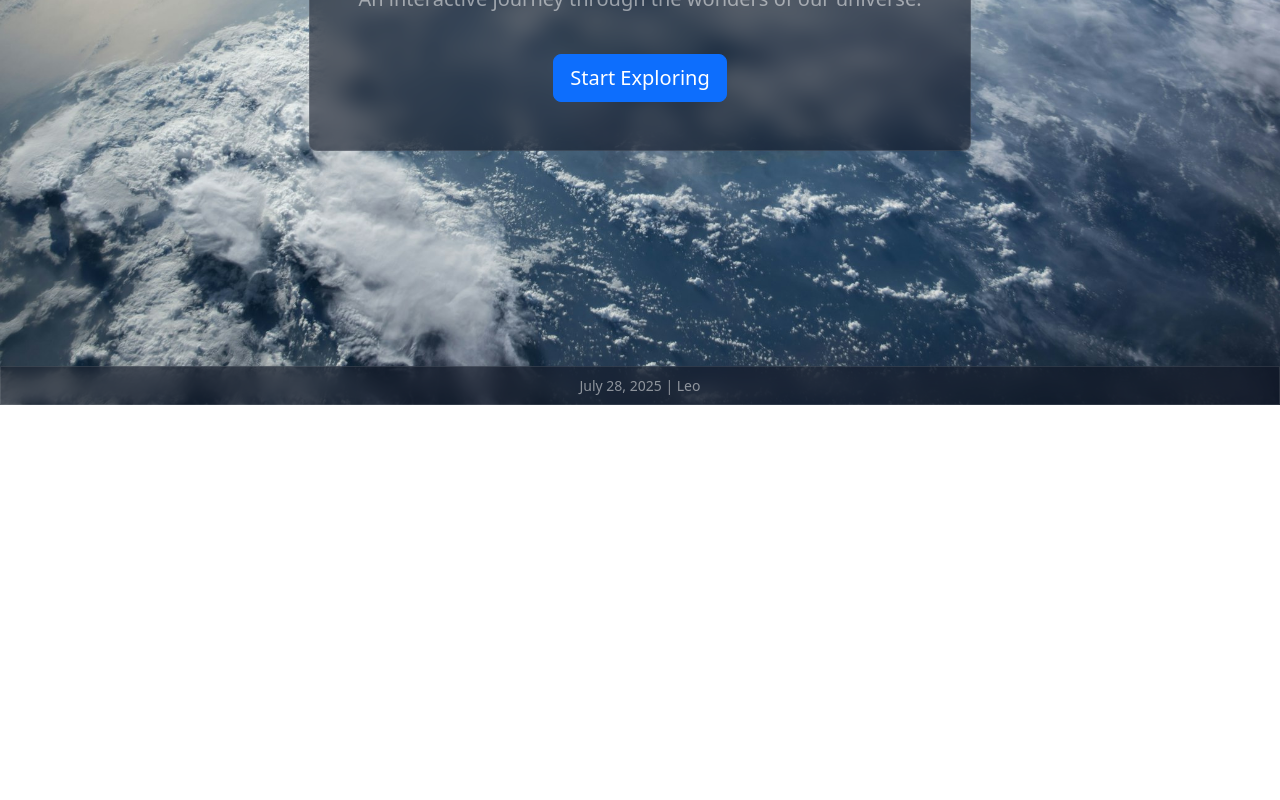
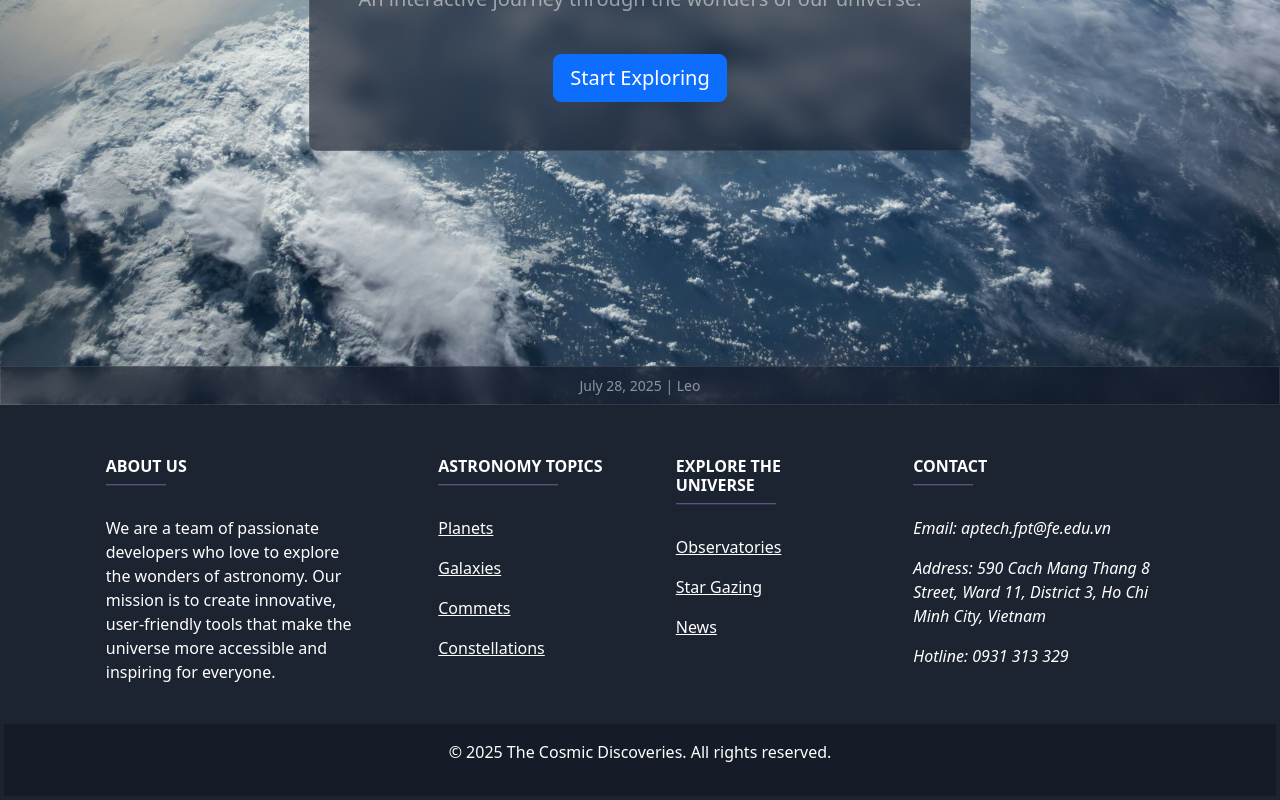
Before and after one commit to thaidoan868/sky-gaze, a React (Create React App) app: page / in a window 1280 px wide. Shown: the part 395-1195 px from the top of the page. Before the commit the page ends 800 px from the top, so only its background shows below. Built offline with nearby package versions, Linux system fonts and the light colour scheme.

Commit message:
Add Footer

```diff
--- a/src/App.js
+++ b/src/App.js
@@ -1,35 +1,43 @@
-import logo from './logo.svg';
-import './App.css';
-import NavBar from './components/common/NavBar/NavBar';
-import 'bootstrap/dist/css/bootstrap.min.css';
-import { BrowserRouter as Router, Routes, Route } from 'react-router-dom';
-import Home from './components/pages/hung/home/Home/Home'
-import Planets from './components/pages/hung/planets/Planets/Planets';
-import AstronomyTopics from './components/pages/hung/astronomy_topics/AstronomyTopics/AstronomyTopics';
-import StarGazing from './components/pages/loi/star_gazing/StarGazing/StarGazing';
-import ConstellationsComets from './components/pages/loi/constellations_comets/ConstellationsComets/ConstellationsComets';
-import Observatories from './components/pages/loi/observatories/Observatories/Observatories';
-import News from './components/pages/thai/news/News/News';
-import AboutUs from './components/pages/thai/about_us/AboutUs/AboutUs';
+import logo from "./logo.svg";
+import "./App.css";
+import NavBar from "./components/common/NavBar/NavBar";
+import "bootstrap/dist/css/bootstrap.min.css";
+import { BrowserRouter as Router, Routes, Route } from "react-router-dom";
+import Home from "./components/pages/hung/home/Home/Home";
+import Planets from "./components/pages/hung/planets/Planets/Planets";
+import AstronomyTopics from "./components/pages/hung/astronomy_topics/AstronomyTopics/AstronomyTopics";
+import StarGazing from "./components/pages/loi/star_gazing/StarGazing/StarGazing";
+import ConstellationsComets from "./components/pages/loi/constellations_comets/ConstellationsComets/ConstellationsComets";
+import Observatories from "./components/pages/loi/observatories/Observatories/Observatories";
+import News from "./components/pages/thai/news/News/News";
+import AboutUs from "./components/pages/thai/about_us/AboutUs/AboutUs";
+import { Footer } from "./components/common/Footer/Footer";
+import { NotFound } from "./components/pages/thai/not_found/NotFound/NotFound";
+import ScrollToTop from "./components/common/ScrollToTop/ScrollToToop";
 
 function App() {
   return (
     <div className="App">
       <Router>
-        <NavBar/>
+        <NavBar />
+        <ScrollToTop />
         <Routes>
-          <Route path="/" element={<Home/>}/>
-          <Route path="/planets" element={<Planets/>}/>
-          <Route path="/astronomy_topics" element={<AstronomyTopics/>}/>
-          <Route path="/star_gazing" element={<StarGazing/>}/>
-          <Route path="/constellations_comets" element={<ConstellationsComets/>}/>
-          <Route path="/observatories" element={<Observatories/>}/>
-          <Route path="/news" element={<News/>}/>
-          <Route path="/about_us" element={<AboutUs/>}/>
+          <Route path="/" element={<Home />} />
+          <Route path="/planets" element={<Planets />} />
+          <Route path="/astronomy_topics" element={<AstronomyTopics />} />
+          <Route path="/star_gazing" element={<StarGazing />} />
+          <Route
+            path="/constellations_comets"
+            element={<ConstellationsComets />}
+          />
+          <Route path="/observatories" element={<Observatories />} />
+          <Route path="/news" element={<News />} />
+          <Route path="/about_us" element={<AboutUs />} />
+          <Route path="*" element={<NotFound />} />
         </Routes>
+        <Footer />
       </Router>
     </div>
-
   );
 }
 
--- /dev/null
+++ b/src/components/common/Footer/Footer.js
@@ -0,0 +1,135 @@
+import { Link } from "react-router-dom";
+
+export function Footer() {
+  return (
+    <div className="">
+      <footer
+        className="text-center text-lg-start text-white p-1"
+        style={{ backgroundColor: "#1c2331" }}
+      >
+        {/* Section: Links */}
+        <section>
+          <div className="container text-center text-md-start mt-5">
+            <div className="row mt-3">
+              {/* About us */}
+              <div className="col-md-3 col-lg-4 col-xl-3 mx-auto mb-4">
+                <h6 className="text-uppercase fw-bold">About Us</h6>
+                <hr
+                  className="mb-4 mt-0 d-inline-block mx-auto"
+                  style={{
+                    width: "60px",
+                    backgroundColor: "#7c4dff",
+                    height: "2px",
+                  }}
+                />
+                <p>
+                  We are a team of passionate developers who love to explore the
+                  wonders of astronomy. Our mission is to create innovative,
+                  user-friendly tools that make the universe more accessible and
+                  inspiring for everyone.
+                </p>
+              </div>
+
+              {/* Astronomy Topics */}
+              <div className="col-md-2 col-lg-2 col-xl-2 mx-auto mb-4">
+                <h6 className="text-uppercase fw-bold">Astronomy Topics</h6>
+                <hr
+                  className="mb-4 mt-0 d-inline-block mx-auto"
+                  style={{
+                    width: "120px",
+                    backgroundColor: "#7c4dff",
+                    height: "2px",
+                  }}
+                />
+                <p>
+                  <Link to="/planets" className="text-white">
+                    Planets
+                  </Link>
+                </p>
+                <p>
+                  <Link to="/astronomy_topics" className="text-white">
+                    Galaxies
+                  </Link>
+                </p>
+                <p>
+                  <Link to="/constellations_comets" className="text-white">
+                    Commets
+                  </Link>
+                </p>
+                <p>
+                  <Link to="/constellations_comets" className="text-white">
+                    Constellations
+                  </Link>
+                </p>
+              </div>
+
+              {/* Useful Links */}
+              <div className="col-md-3 col-lg-2 col-xl-2 mx-auto mb-4">
+                <h6 className="text-uppercase fw-bold">Explore the Universe</h6>
+                <hr
+                  className="mb-4 mt-0 d-inline-block mx-auto"
+                  style={{
+                    width: "100px",
+                    backgroundColor: "#7c4dff",
+                    height: "2px",
+                  }}
+                />
+                <p>
+                  <Link to="/observatories" className="text-white">
+                    Observatories
+                  </Link>
+                </p>
+                <p>
+                  <Link to="/star_gazing" className="text-white">
+                    Star Gazing
+                  </Link>
+                </p>
+                <p>
+                  <Link to="/news" className="text-white">
+                    News
+                  </Link>
+                </p>
+              </div>
+
+              {/* Contact */}
+              <div className="col-md-4 col-lg-3 col-xl-3 mx-auto mb-md-0 mb-4">
+                <h6 className="text-uppercase fw-bold">Contact</h6>
+                <hr
+                  className="mb-4 mt-0 d-inline-block mx-auto"
+                  style={{
+                    width: "60px",
+                    backgroundColor: "#7c4dff",
+                    height: "2px",
+                  }}
+                />
+                <p>
+                  <i className="fas fa-home me-3">
+                    Email: aptech.fpt@fe.edu.vn
+                  </i>
+                </p>
+                <p>
+                  <i className="fas fa-envelope me-3">
+                    Address: 590 Cach Mang Thang 8 Street, Ward 11, District 3,
+                    Ho Chi Minh City, Vietnam
+                  </i>
+                </p>
+                <p>
+                  <i className="fas fa-phone me-3">Hotline: 0931 313 329</i>
+                </p>
+              </div>
+            </div>
+          </div>
+        </section>
+        {/* Section: Links */}
+
+        {/* Copyright */}
+        <div
+          className="text-center p-3"
+          style={{ backgroundColor: "rgba(0, 0, 0, 0.2)" }}
+        >
+          <p>© 2025 The Cosmic Discoveries. All rights reserved.</p>
+        </div>
+      </footer>
+    </div>
+  );
+}
--- a/src/components/common/NavBar/NavBar.js
+++ b/src/components/common/NavBar/NavBar.js
@@ -1,25 +1,25 @@
-import React, { useState, useEffect } from 'react';
-import './NavBar.css'
-import { Link } from 'react-router-dom';
+import React, { useState, useEffect } from "react";
+import "./NavBar.css";
+import { Link } from "react-router-dom";
 const Navbar = () => {
   const [visitorCount, setVisitorCount] = useState();
   const [mobileOpen, setMobileOpen] = useState(false);
 
   useEffect(() => {
-    const count = localStorage.getItem('visitorCount');
+    const count = localStorage.getItem("visitorCount");
     const updatedCount = count ? parseInt(count) + 1 : 1;
-    localStorage.setItem('visitorCount', updatedCount);
+    localStorage.setItem("visitorCount", updatedCount);
     setVisitorCount(updatedCount);
   }, []);
 
   const navLinks = [
-    { href: '/planets', label: 'Planets' },
-    { href: '/astronomy_topics', label: 'Astronomy Topics' },
-    { href: '/star_gazing', label: 'Star Gazing' },
-    { href: '/constellations_comets', label: 'Constellations comets' },
-    { href: '/observatories', label: 'Observatories' },
-    { href: '/news', label: 'News' },
-    { href: '/about_us', label: 'About Us' },
+    { href: "/planets", label: "Planets" },
+    { href: "/astronomy_topics", label: "Astronomy Topics" },
+    { href: "/star_gazing", label: "Star Gazing" },
+    { href: "/constellations_comets", label: "Constellations comets" },
+    { href: "/observatories", label: "Observatories" },
+    { href: "/news", label: "News" },
+    { href: "/about_us", label: "About Us" },
   ];
 
   const toggleMobileMenu = () => setMobileOpen(!mobileOpen);
@@ -28,17 +28,21 @@ const Navbar = () => {
     <header className="fixed top-0 left-0 right-0 z-50 glass-effect">
       <nav className="container mx-auto px-6 py-3 flex justify-between items-center">
         <div className="flex items-center space-x-2">
-          <Link to="/" className="text-2xl font-orbitron text-white">🌌 Sky Gaze</Link>
+          <Link to="/" className="text-2xl font-orbitron text-white">
+            🌌 Sky Gaze
+          </Link>
         </div>
         <div className="hidden md:flex items-center space-x-8">
-          {navLinks.map(link => (
-            <a key={link.href} href={link.href} className="nav-link">
+          {navLinks.map((link) => (
+            <Link key={link.href} to={link.href} className="nav-link">
               {link.label}
-            </a>
+            </Link>
           ))}
         </div>
         <div className="flex items-center space-x-4">
-          <div className="visitcount text-sm text-gray-400 font-orbitron">Visited: {visitorCount}</div>
+          <div className="visitcount text-sm text-gray-400 font-orbitron">
+            Visited: {visitorCount}
+          </div>
           <button
             onClick={toggleMobileMenu}
             className="md:hidden text-white focus:outline-none"
@@ -62,7 +66,7 @@ const Navbar = () => {
       </nav>
       {mobileOpen && (
         <div className="md:hidden bg-gray-800">
-          {navLinks.map(link => (
+          {navLinks.map((link) => (
             <Link
               key={link.href}
               to={link.href}
--- /dev/null
+++ b/src/components/common/ScrollToTop/ScrollToToop.js
@@ -0,0 +1,12 @@
+import { useEffect } from "react";
+import { useLocation } from "react-router-dom";
+
+export default function ScrollToTop() {
+  const { pathname } = useLocation();
+
+  useEffect(() => {
+    window.scrollTo(0, 0);
+  }, [pathname]);
+
+  return null;
+}
--- /dev/null
+++ b/src/components/pages/thai/not_found/NotFound/NotFound.js
@@ -0,0 +1,10 @@
+export function NotFound() {
+  return (
+    <div
+      className="News fs-1 d-flex justify-content-center align-items-center text-white"
+      style={{ height: "700px" }}
+    >
+      Lost in space? You're on the wrong track — page not found.
+    </div>
+  );
+}
```
Also changed, not shown: src/components/common/Footer/Footer.css (added).
